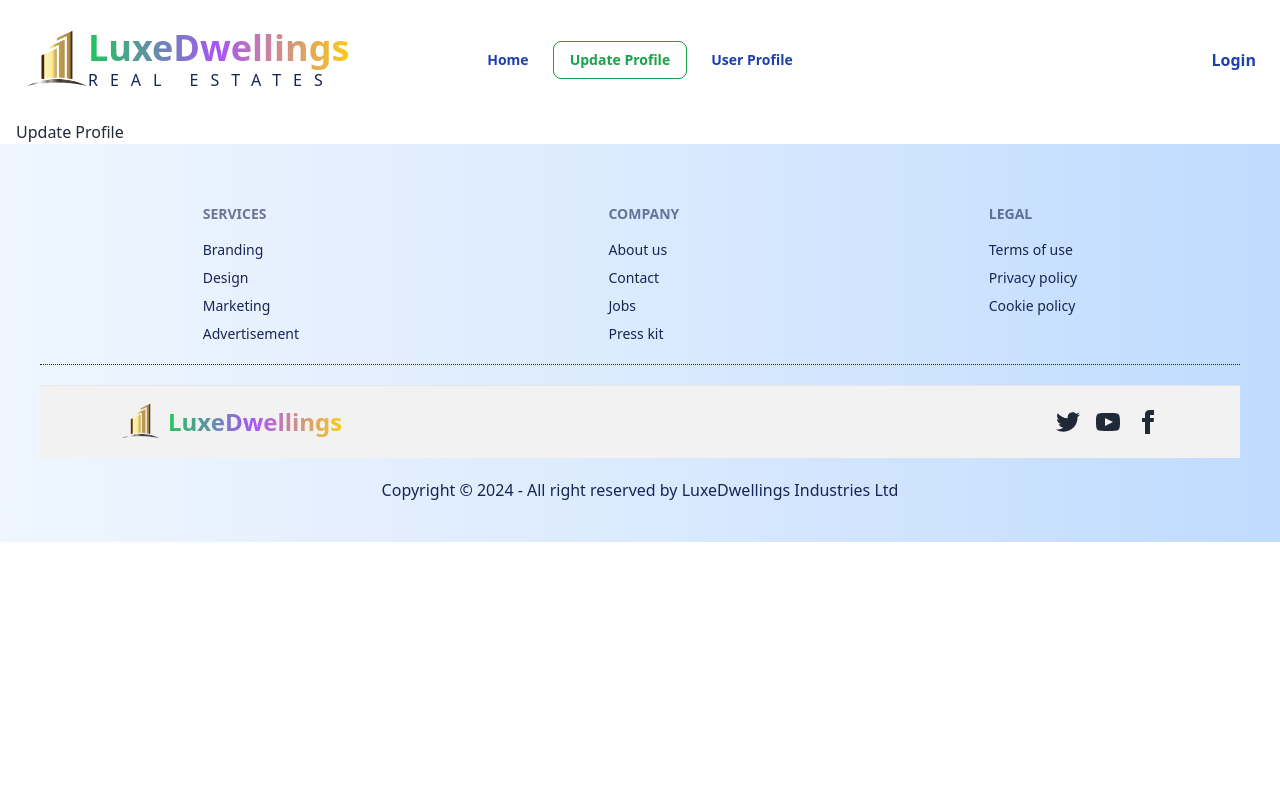
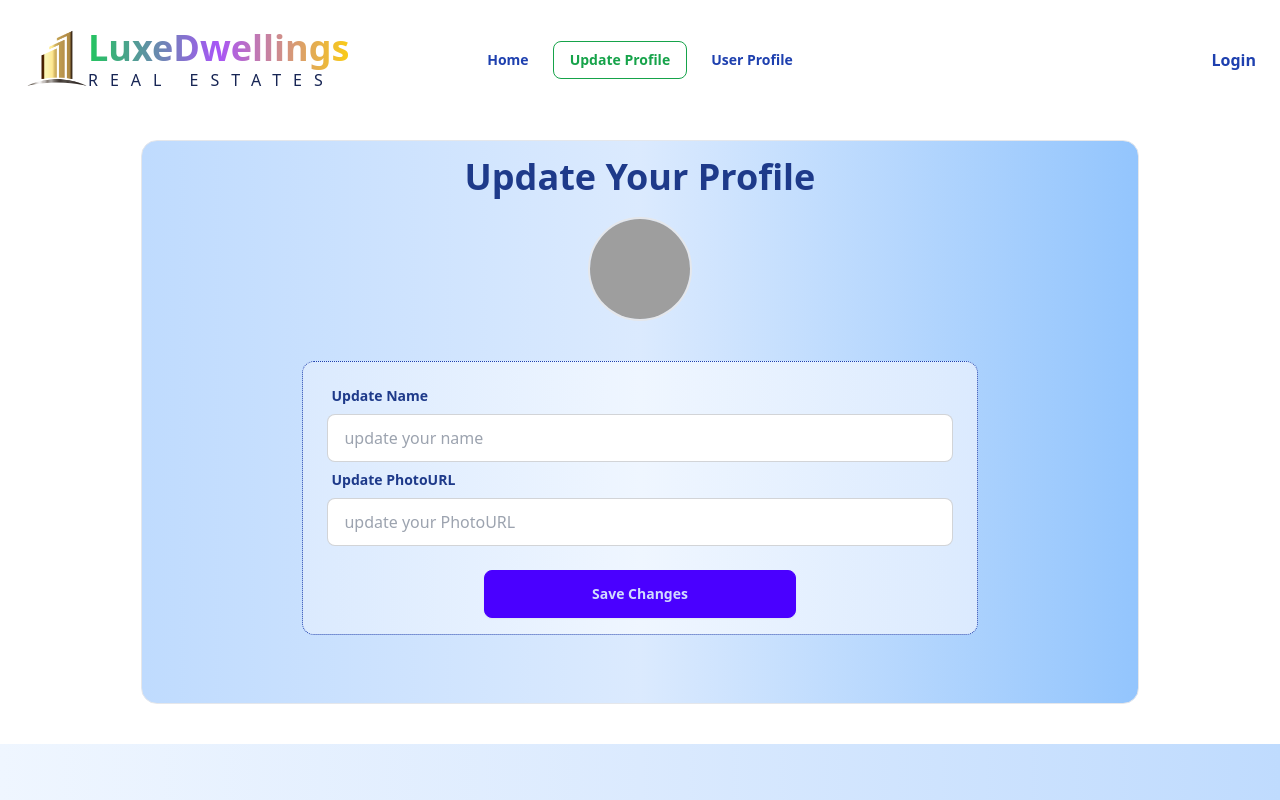
Before and after one commit to Tamanna0322/react-real-estate, a React (Vite) app: page /updateProfile in a window 1280 px wide. Shown: the top 800 px of the page. Built offline with nearby package versions, Linux system fonts and the light colour scheme; no server answers; grey boxes are pictures that could not be loaded.

Commit message:
added update profile

```diff
--- a/src/AuthProvider/AuthProvider.jsx
+++ b/src/AuthProvider/AuthProvider.jsx
@@ -1,6 +1,6 @@
 import { createContext, useEffect, useState } from "react";
 import PropTypes from 'prop-types';
-import { createUserWithEmailAndPassword, onAuthStateChanged, signInWithEmailAndPassword, signInWithPopup, signOut } from "firebase/auth";
+import { createUserWithEmailAndPassword, onAuthStateChanged, signInWithEmailAndPassword, signInWithPopup, signOut, updateProfile } from "firebase/auth";
 import auth from "../firebase/firebase.config";
 import { GoogleAuthProvider, GithubAuthProvider } from "firebase/auth";
 
@@ -15,11 +15,21 @@ const AuthProvider = ({children}) => {
     const [user, setUser] = useState(null)
     console.log(user);
     const [loading, setLoading] = useState(true);
-    console.log(loading)
+
 
     const createUser = (email, password) =>{
         setLoading(true)
         return createUserWithEmailAndPassword(auth, email, password)
+    }
+
+
+    const updateUsersProfile = (name, image) =>{
+
+       return updateProfile(auth.currentUser, {
+            displayName: name,
+            photoURL: image
+          })
+
     }
 
 
@@ -63,6 +73,7 @@ const AuthProvider = ({children}) => {
         githubLogin,
         logout,
         user,
+        updateUsersProfile,
         loading
     }
 
--- a/src/components/Loading/Loading.jsx
+++ b/src/components/Loading/Loading.jsx
@@ -2,7 +2,7 @@
 
 const Loading = () => {
     return (
-        <div className="text-primary space-x-5">
+        <div className="text-primary space-x-5 text-center">
             <span className="loading loading-dots loading-xs"></span>
 <span className="loading loading-dots loading-sm"></span>
 <span className="loading loading-dots loading-md"></span>
--- a/src/components/Navbar/Navbar.jsx
+++ b/src/components/Navbar/Navbar.jsx
@@ -47,7 +47,7 @@ const Navbar = () => {
             <div className="navbar-end">
               {
                  user ? <div className="dropdown dropdown-end md:mr-3 flex">
-                 <div tabIndex={0} role="button" className="btn btn-circle avatar tooltip tooltip-bottom" data-tip={user?.displayName}>
+                 <div tabIndex={0} role="button" className="btn btn-circle avatar tooltip tooltip-bottom" data-tip={user?.displayName || 'User name not found'}>
                      <div className=" rounded-full">
                          <img className="w-full" alt="" src={user?.photoURL || "https://daisyui.com/images/stock/photo-1534528741775-53994a69daeb.jpg"} />
                      </div>
--- a/src/components/Register/Register.jsx
+++ b/src/components/Register/Register.jsx
@@ -1,4 +1,4 @@
-import { NavLink, useLocation, useNavigate } from 'react-router-dom';
+import { NavLink, useNavigate } from 'react-router-dom';
 import registerImg from '../../assets/register.webp';
 import { FaEye, FaEyeSlash } from 'react-icons/fa';
 import { useContext, useState } from 'react';
@@ -7,11 +7,12 @@ import { useForm } from 'react-hook-form';
 
 const Register = () => {
 
+  const { createUser } = useContext(AuthContext);
+
   const navigate = useNavigate();
-  const location = useLocation();
 
   const [showPass, setShowPass] = useState(false);
-  const { createUser } = useContext(AuthContext);
+
 
   const {
     register,
@@ -23,9 +24,9 @@ const Register = () => {
     const {email, password} = data
     createUser(email, password)
     .then(result =>{
-      // console.log(result.user)
+      console.log(result.user)
       if(result.user){
-        navigate(location?.state || '/')
+        navigate('/')
       }
     })
   }
--- a/src/components/UpdateProfile/UpdateProfile.jsx
+++ b/src/components/UpdateProfile/UpdateProfile.jsx
@@ -1,9 +1,67 @@
+import { useContext } from "react";
+import { useForm } from "react-hook-form";
+import { AuthContext } from "../../AuthProvider/AuthProvider";
+import { useLocation, useNavigate } from "react-router-dom";
 
 
 const UpdateProfile = () => {
+    const { user, updateUsersProfile } = useContext(AuthContext);
+     console.log(user)
+
+     const navigate = useNavigate();
+     const location = useLocation();
+
+    const {
+        register,
+        handleSubmit,
+      } = useForm()
+
+
+      const onSubmit = (data) => {
+        console.log(data);
+        const {image, fullName} = data
+
+          updateUsersProfile(fullName, image)
+          .then(() =>{
+            navigate(location?.state || '/')
+          })
+
+      }
+
+
+
     return (
-        <div>
-           <h3>Update Profile</h3>
+        <div className="my-10 border rounded-2xl bg-gradient-to-r from-blue-200 via-blue-100 to-blue-300 text-base-content md:w-[80%] mx-auto">
+           <div className="flex flex-col items-center p-4 mb-7">
+            <h2 className="md:text-4xl text-2xl text-blue-900 font-bold">Update Your Profile</h2>
+            <div className=" border-2 rounded-full mt-5">
+                <img className="w-[100px] h-[100px] rounded-full" src={user?.photoURL || "https://daisyui.com/images/stock/photo-1534528741775-53994a69daeb.jpg"} alt="" />
+            </div>
+            <p className="text-blue-700 font-bold mt-3">{user?.email}</p>
+            <div className="border mt-7 border-blue-800 border-dotted bg-gradient-to-r from-blue-100 via-blue-50 to-blue-100 text-base-content px-6 py-4 md:w-[70%] rounded-xl mb-6">
+            <form  onSubmit={handleSubmit(onSubmit)}>
+            <div className="form-control">
+                <label className="label">
+                  <span className="label-text text-blue-900 font-semibold">Update Name</span>
+                </label>
+                <input type="text" placeholder="update your name" className="input input-bordered"
+                    {...register("fullName")}
+                 />
+              </div>
+              <div className="form-control">
+                <label className="label">
+                  <span className="label-text text-blue-900 font-semibold">Update PhotoURL</span>
+                </label>
+                <input type="text" placeholder="update your PhotoURL" className="input input-bordered"
+                   {...register("image")}
+                />
+              </div>
+              <div className="form-control mt-6 w-3/6 mx-auto">
+                <button className="btn btn-primary">Save Changes</button>
+              </div>
+            </form>
+            </div>
+           </div>
         </div>
     );
 };
--- a/src/components/UserProfile/UserProfile.jsx
+++ b/src/components/UserProfile/UserProfile.jsx
@@ -3,7 +3,9 @@
 const UserProfile = () => {
     return (
         <div>
-            <h3>User Profile</h3>
+            <div>
+                <h3>Welcome to Your Profile</h3>
+            </div>
         </div>
     );
 };
```
